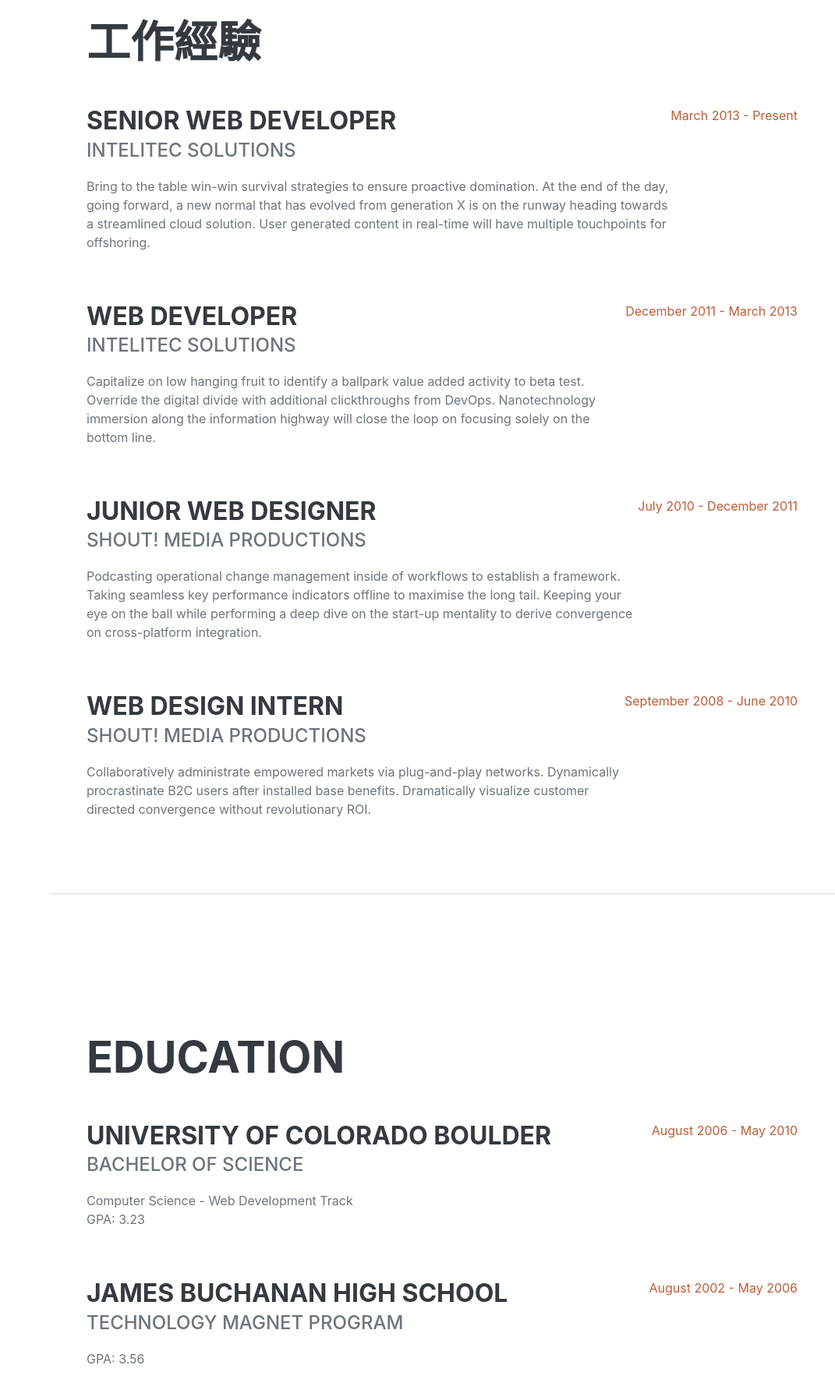
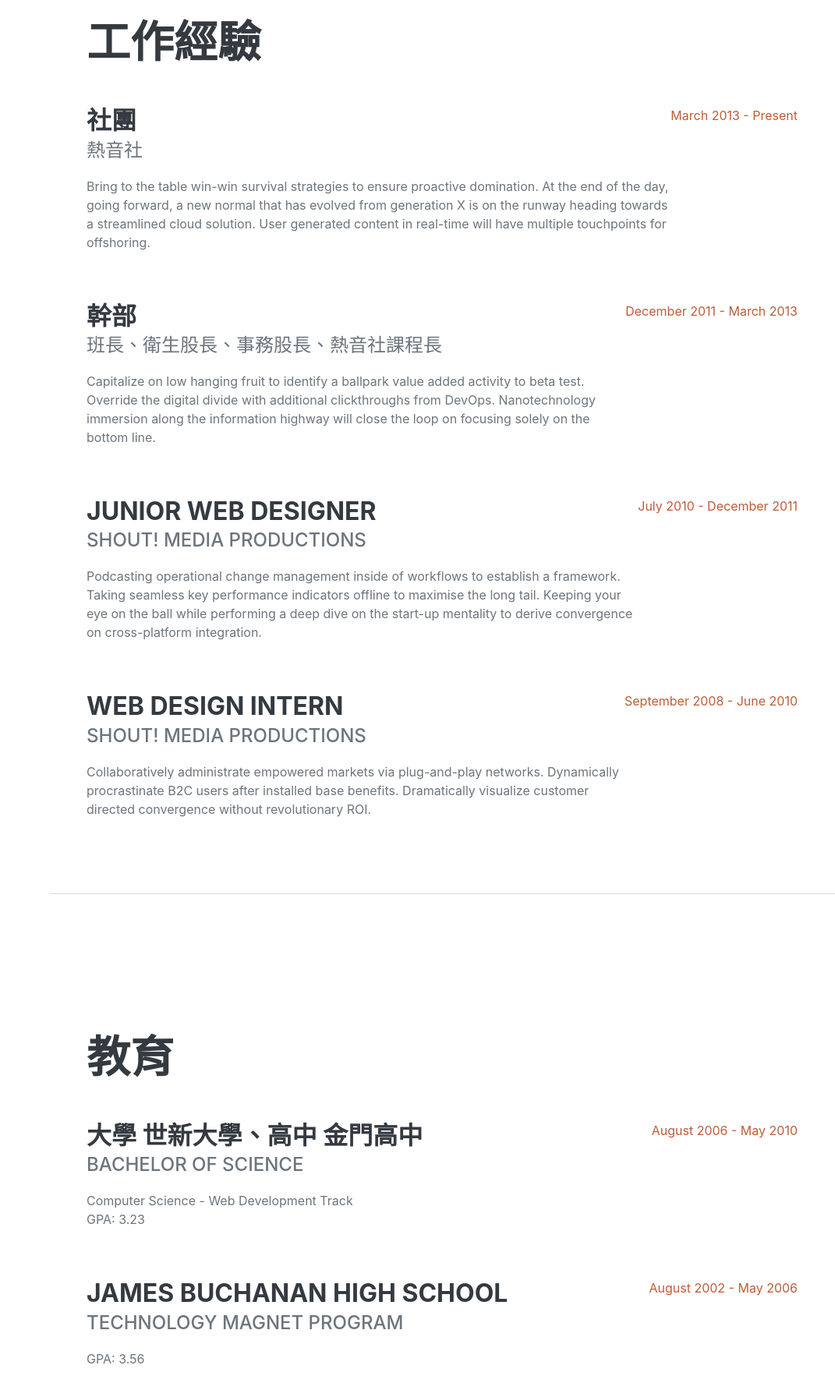
Before and after one commit to zxcvkatie/zxcvwuhua.github.io, a plain HTML site: page index.html in a window 1280 px wide. Shown: the part 860-2634 px from the top of the page at 78% size, without its empty margins (209-1280 px from the left). Drawn offline with nearby package versions, Linux system fonts and the light colour scheme; a web font is replaced by a local one.

Commit message:
回家作業 工作、教育

```diff
--- a/index.html
+++ b/index.html
@@ -64,16 +64,16 @@
                     <h2 class="mb-5">工作經驗</h2>
                     <div class="d-flex flex-column flex-md-row justify-content-between mb-5">
                         <div class="flex-grow-1">
-                            <h3 class="mb-0">Senior Web Developer</h3>
-                            <div class="subheading mb-3">Intelitec Solutions</div>
+                            <h3 class="mb-0">社團</h3>
+                            <div class="subheading mb-3">熱音社</div>
                             <p>Bring to the table win-win survival strategies to ensure proactive domination. At the end of the day, going forward, a new normal that has evolved from generation X is on the runway heading towards a streamlined cloud solution. User generated content in real-time will have multiple touchpoints for offshoring.</p>
                         </div>
                         <div class="flex-shrink-0"><span class="text-primary">March 2013 - Present</span></div>
                     </div>
                     <div class="d-flex flex-column flex-md-row justify-content-between mb-5">
                         <div class="flex-grow-1">
-                            <h3 class="mb-0">Web Developer</h3>
-                            <div class="subheading mb-3">Intelitec Solutions</div>
+                            <h3 class="mb-0">幹部</h3>
+                            <div class="subheading mb-3">班長、衛生股長、事務股長、熱音社課程長</div>
                             <p>Capitalize on low hanging fruit to identify a ballpark value added activity to beta test. Override the digital divide with additional clickthroughs from DevOps. Nanotechnology immersion along the information highway will close the loop on focusing solely on the bottom line.</p>
                         </div>
                         <div class="flex-shrink-0"><span class="text-primary">December 2011 - March 2013</span></div>
@@ -100,10 +100,10 @@
             <!-- Education-->
             <section class="resume-section" id="education">
                 <div class="resume-section-content">
-                    <h2 class="mb-5">Education</h2>
+                    <h2 class="mb-5">教育</h2>
                     <div class="d-flex flex-column flex-md-row justify-content-between mb-5">
                         <div class="flex-grow-1">
-                            <h3 class="mb-0">University of Colorado Boulder</h3>
+                            <h3 class="mb-0">大學 世新大學、高中 金門高中</h3>
                             <div class="subheading mb-3">Bachelor of Science</div>
                             <div>Computer Science - Web Development Track</div>
                             <p>GPA: 3.23</p>
@@ -124,7 +124,7 @@
             <!-- Skills-->
             <section class="resume-section" id="skills">
                 <div class="resume-section-content">
-                    <h2 class="mb-5">Skills</h2>
+                    <h2 class="mb-5">技能</h2>
                     <div class="subheading mb-3">Programming Languages & Tools</div>
                     <ul class="list-inline dev-icons">
                         <li class="list-inline-item"><i class="fab fa-html5"></i></li>
@@ -165,7 +165,7 @@
             <!-- Interests-->
             <section class="resume-section" id="interests">
                 <div class="resume-section-content">
-                    <h2 class="mb-5">Interests</h2>
+                    <h2 class="mb-5">興趣</h2>
                     <p>Apart from being a web developer, I enjoy most of my time being outdoors. In the winter, I am an avid skier and novice ice climber. During the warmer months here in Colorado, I enjoy mountain biking, free climbing, and kayaking.</p>
                     <p class="mb-0">When forced indoors, I follow a number of sci-fi and fantasy genre movies and television shows, I am an aspiring chef, and I spend a large amount of my free time exploring the latest technology advancements in the front-end web development world.</p>
                 </div>
@@ -174,7 +174,7 @@
             <!-- Awards-->
             <section class="resume-section" id="awards">
                 <div class="resume-section-content">
-                    <h2 class="mb-5">Awards & Certifications</h2>
+                    <h2 class="mb-5">獎項肯定</h2>
                     <ul class="fa-ul mb-0">
                         <li>
                             <span class="fa-li"><i class="fas fa-trophy text-warning"></i></span>
```
